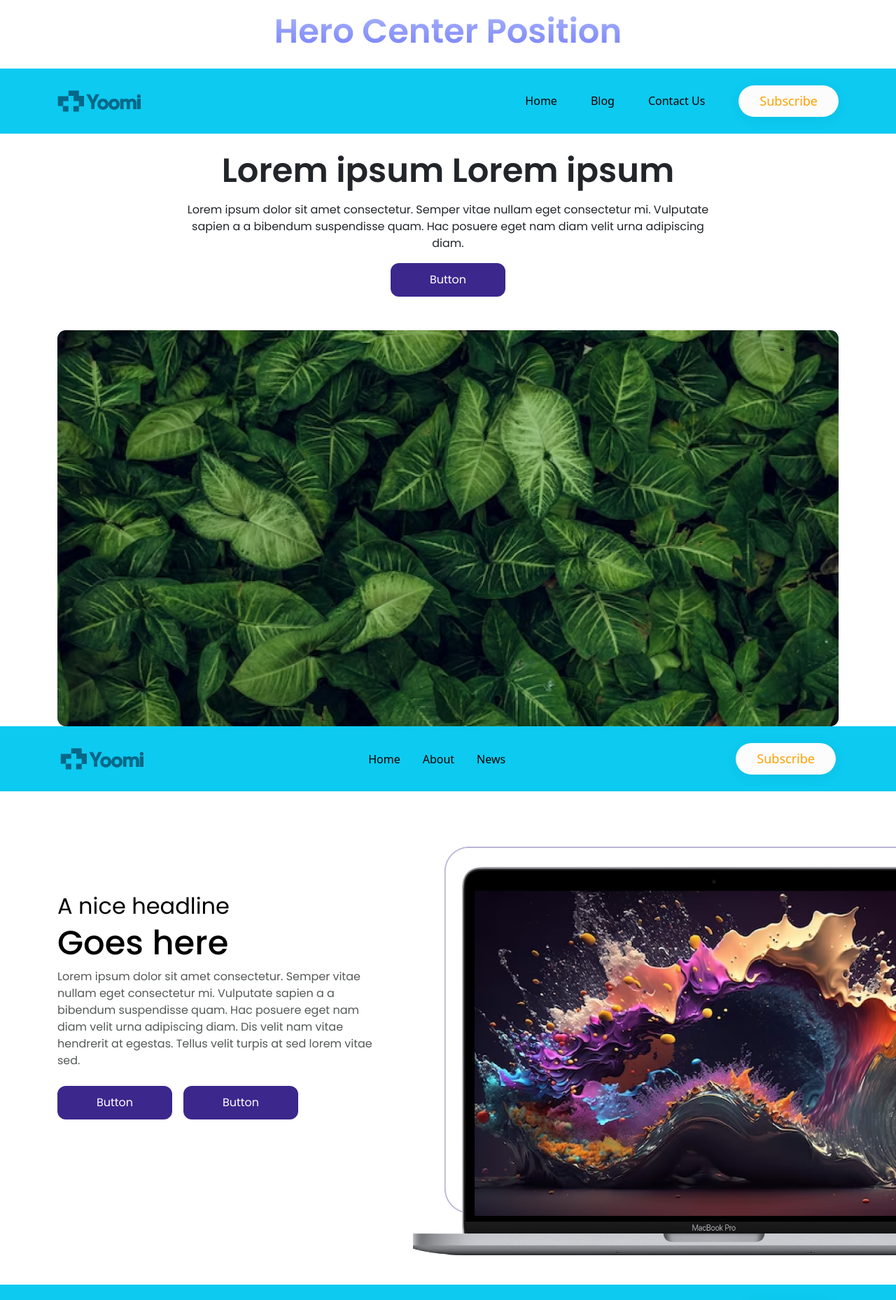
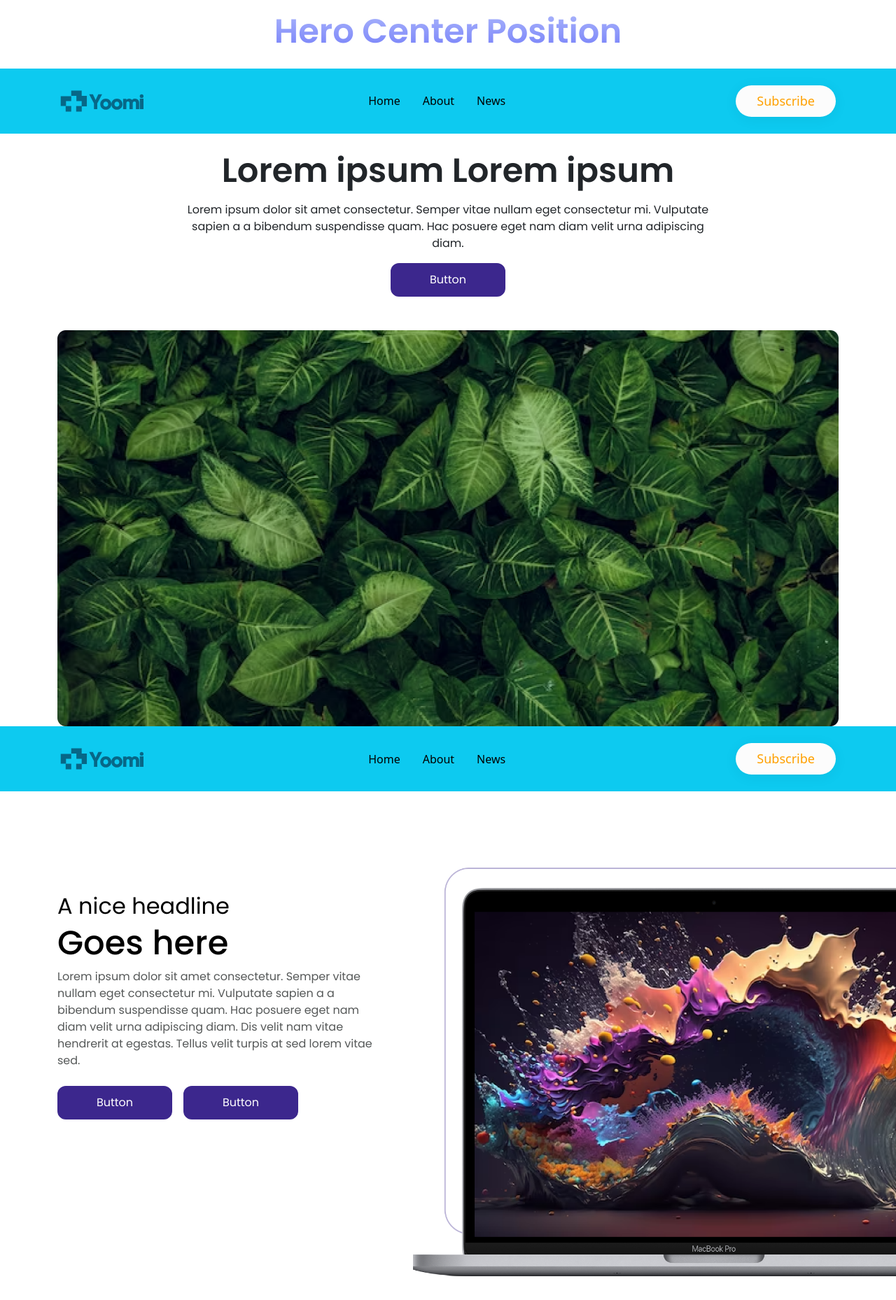
Before and after one commit to neharadialcode/bootstrap-common-components, a React (Create React App) app: page /hero in a window 1280 px wide. Shown: the part 1580-3438 px from the top of the page at 70% size. Built offline with nearby package versions, Linux system fonts and the light colour scheme.

Commit message:
error solving

```diff
--- a/src/components/herosection/HeroCenterPosition.jsx
+++ b/src/components/herosection/HeroCenterPosition.jsx
@@ -1,6 +1,7 @@
 import React from 'react'
 import heroCenterPosition from "../../assetsFolder/images/png/center_position_img.png"
-import HeaderRightAlign from "../headersection/HeaderRightAlign"
+import Headercenter from "../headersection/Headercenter";
+
 const HeroCenterPosition = () => {
   return (
     <>
@@ -8,7 +9,7 @@ const HeroCenterPosition = () => {
         Hero Center Position
       </h1>
       <div>
-        <HeaderRightAlign />
+        <Headercenter />
         <div className=" d-flex hero_custom_height align-items-center">
           <div className=" container mt-4">
             <h2 className=" text-center fw-semibold fs_2xl ff_poppins  mx-auto">
--- a/src/components/herosection/HeroPosition.jsx
+++ b/src/components/herosection/HeroPosition.jsx
@@ -3,14 +3,14 @@ import leftImagLeft from "../../assetsFolder/images/png/hero_left_img.png";
 import leftImagRight from "../../assetsFolder/images/png/hero_right _img.png";
 import leftImagRightBottom from "../../assetsFolder/images/png/hero_right _bottom_img.png";
 import leftImagLeftBottom from "../../assetsFolder/images/png/hero_left_bottom_img.png";
-import HeaderRightAlign from "../headersection/HeaderRightAlign";
+import Headercenter from "../headersection/Headercenter";
 
 const HeroPosition = () => {
   return (
     <>
       <div className=" overflow-hidden">
-        <HeaderRightAlign />
-        <div className="d-flex align-items-center justify-content-center  hero_custom_height position-relative">
+        <Headercenter />
+        <div className="d-flex align-items-center justify-content-center  hero_custom_height position-relative z-1">
           <img
             src={leftImagLeft}
             alt="leftImag"
--- a/src/components/herosection/HeroPositionHalf.jsx
+++ b/src/components/herosection/HeroPositionHalf.jsx
@@ -6,7 +6,7 @@ const HeroPositionHalf = () => {
     <>
       <div className=" overflow-hidden">
         <Headercenter />
-        <div className="hero_custom_height d-flex align-items-center pb-5">
+        <div className="hero_custom_height d-flex align-items-center pb-5 mb-xl-5 ">
           <div className=" container">
             <div className=" row flex-column-reverse flex-lg-row align-items-center">
               <div className="  col-md-8 col-lg-5 mt-5 pb-5 mt-xl-0">
@@ -17,7 +17,7 @@ const HeroPositionHalf = () => {
                   Goes here
                 </h1>
 
-                <p className=" ff_poppins fw-normal text_primary fs_sm   mb-0">
+                <p className=" ff_poppins fw-normal text_primary fs_sm mb-0">
                   Lorem ipsum dolor sit amet consectetur. Semper vitae nullam
                   eget consectetur mi. Vulputate sapien a a bibendum suspendisse
                   quam. Hac posuere eget nam diam velit urna adipiscing diam.
--- a/src/hero.css
+++ b/src/hero.css
@@ -148,7 +148,7 @@
   }
   .hero_Img_position {
     position: absolute;
-    bottom: -310px;
+    bottom: -340px;
     right: -240px !important;
     width: 860px !important;
   }
```
